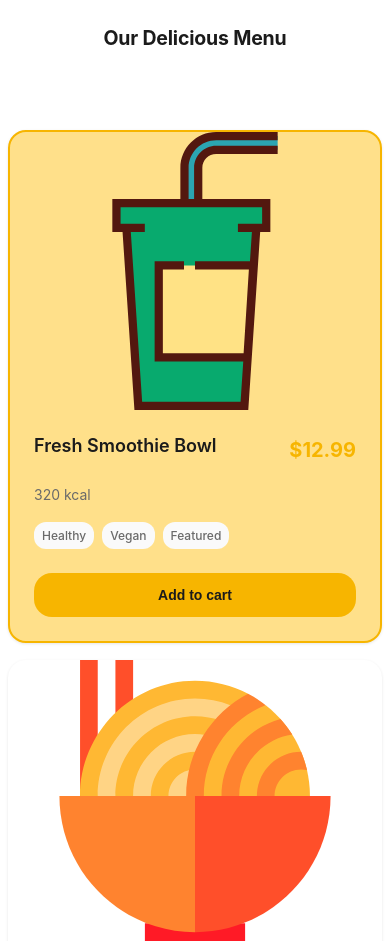
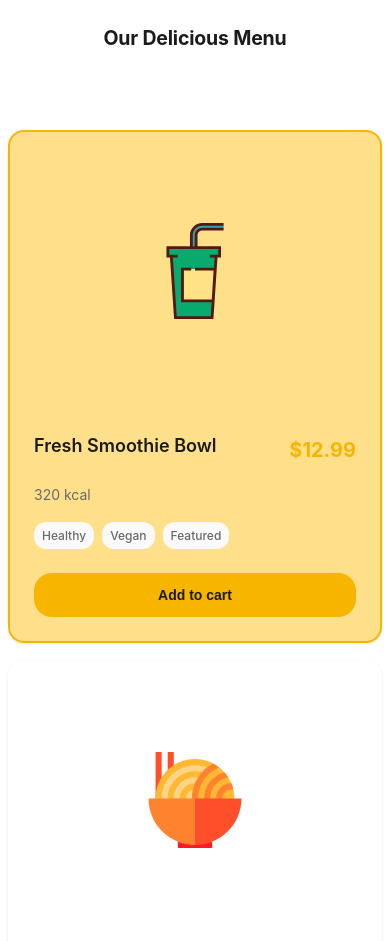
Before and after one commit to mutlukurt/foodfun, a website built with Vite: page index.html in a window 390 px wide. Shown: the part 2780-3721 px from the top of the page. Built offline with nearby package versions, Linux system fonts and the light colour scheme.

Commit message:
Fix image loading issues: implement unified asset management with Vite bundling
- Replace assetUrl utility with assetsMap for consistent asset loading
- Update all components to use getAsset() function
- Add responsive menu card styling with proper aspect ratios
- Remove relative path dependencies that caused GitHub Pages issues
- Ensure all images (menu, avatars, icons, hero) load correctly across environments

```diff
--- a/src/components/About.js
+++ b/src/components/About.js
@@ -1,5 +1,5 @@
 import { prefersReducedMotion } from '../utils.js';
-import { assetUrl } from '../utils/assetUrl';
+import { getAsset } from '../utils/assetsMap';
 
 export class About {
   constructor() {
@@ -38,8 +38,8 @@ export class About {
 
     const image = document.createElement('img');
 
-    // Use assetUrl helper for base-aware about image resolution
-    image.src = assetUrl('plate-mediterranean-salad.svg');
+    // Use getAsset helper for bundled about image resolution
+    image.src = getAsset('plate-mediterranean-salad.svg');
 
     image.alt = 'Fresh Mediterranean salad illustration with greens and veggies';
     image.loading = 'lazy';
--- a/src/components/FloatingIngredients.js
+++ b/src/components/FloatingIngredients.js
@@ -1,4 +1,4 @@
-import { assetUrl } from '../utils/assetUrl';
+import { getAsset } from '../utils/assetsMap';
 
 export class FloatingIngredients {
   constructor() {
@@ -24,8 +24,8 @@ export class FloatingIngredients {
 
   async createIngredientSVG(ingredient) {
     try {
-      // Use assetUrl helper for base-aware SVG resolution
-      const svgUrl = assetUrl(`ing-${ingredient.name}.svg`);
+      // Use getAsset helper for bundled SVG resolution
+      const svgUrl = getAsset(`ing-${ingredient.name}.svg`);
 
       // Try to fetch the SVG file
       const response = await fetch(svgUrl);
--- a/src/components/Hero.js
+++ b/src/components/Hero.js
@@ -1,6 +1,6 @@
 import { smoothScrollTo, prefersReducedMotion } from '../utils.js';
 import { FloatingIngredients } from './FloatingIngredients.js';
-import { assetUrl } from '../utils/assetUrl';
+import { getAsset } from '../utils/assetsMap';
 
 export class Hero {
   constructor() {
@@ -104,8 +104,8 @@ export class Hero {
     // Hero image
     const heroImage = document.createElement('img');
 
-    // Use assetUrl helper for base-aware hero image resolution
-    heroImage.src = assetUrl('hero.svg');
+    // Use getAsset helper for bundled hero image resolution
+    heroImage.src = getAsset('hero.svg');
 
     heroImage.alt = 'Decorative noodles bowl illustration in hero circle';
     heroImage.className = 'hero-image';
--- a/src/components/MenuCarousel.js
+++ b/src/components/MenuCarousel.js
@@ -1,6 +1,6 @@
 import { addToCart, formatPrice, formatCalories } from '../utils.js';
 import menuData from '../data/menu.json';
-import { assetUrl } from '../utils/assetUrl';
+import { getAsset } from '../utils/assetsMap';
 
 export class MenuCarousel {
   constructor() {
@@ -102,20 +102,19 @@ export class MenuCarousel {
     const card = document.createElement('div');
     card.className = `menu-card ${item.featured ? 'featured' : ''}`;
 
-    // Image with base-aware URL
+    // Image with bundled asset URL
     const imageContainer = document.createElement('div');
-    imageContainer.className = 'menu-card-image-container card-media';
+    imageContainer.className = 'menu-card__media';
 
     const image = document.createElement('img');
 
-    // Use assetUrl helper for base-aware image resolution
-    image.src = assetUrl(item.image);
+    // Use getAsset helper for bundled image resolution
+    image.src = getAsset(item.image);
 
     image.alt = `Delicious ${item.title.toLowerCase()} - a mouthwatering dish that showcases our culinary expertise`;
-    image.className = 'menu-card-image';
-    image.width = 800; // logical size for aspect-ratio 4/3
-    image.height = 600;
+    image.className = 'menu-card__img';
     image.loading = 'lazy';
+    image.decoding = 'async';
 
     // Add error handling for images
     image.onerror = () => {
--- a/src/components/Testimonials.js
+++ b/src/components/Testimonials.js
@@ -1,6 +1,6 @@
 import { prefersReducedMotion } from '../utils.js';
 import testimonials from '../data/testimonials.json';
-import { assetUrl } from '../utils/assetUrl';
+import { getAsset } from '../utils/assetsMap';
 
 export class Testimonials {
   constructor() {
@@ -136,8 +136,8 @@ export class Testimonials {
 
     const avatar = document.createElement('img');
 
-    // Use assetUrl helper for base-aware avatar resolution
-    avatar.src = assetUrl(testimonial.avatar);
+    // Use getAsset helper for bundled avatar resolution
+    avatar.src = getAsset(testimonial.avatar);
 
     avatar.alt = `${testimonial.name}, ${testimonial.role} from ${testimonial.location} - customer testimonial avatar`;
     avatar.className = 'testimonial-avatar';
--- a/src/components/WhyUs.js
+++ b/src/components/WhyUs.js
@@ -1,4 +1,4 @@
-import { assetUrl } from '../utils/assetUrl';
+import { getAsset } from '../utils/assetsMap';
 
 export class WhyUs {
   constructor() {
@@ -69,8 +69,8 @@ export class WhyUs {
   createIconImg(src, alt) {
     const img = document.createElement('img');
 
-    // Use assetUrl helper for base-aware icon resolution
-    img.src = assetUrl(src);
+    // Use getAsset helper for bundled icon resolution
+    img.src = getAsset(src);
 
     img.alt = alt;
     img.width = 60;
--- a/src/styles/components.css
+++ b/src/styles/components.css
@@ -467,8 +467,8 @@
 }
 
 .menu-card {
-  background: var(--bg);
-  border-radius: var(--radius);
+  background: #fff;
+  border-radius: 16px;
   overflow: hidden;
   box-shadow: var(--shadow-sm);
   transition: all var(--transition-normal);
@@ -492,15 +492,23 @@
   border-radius: var(--radius);
 }
 
-.menu-card-image {
-  width: 100%;
-  height: 100%;
+.menu-card__media {
+  aspect-ratio: 4/3;
+  border-radius: var(--radius);
+  overflow: hidden;
+  display: grid;
+  place-items: center;
+}
+
+.menu-card__img {
+  width: clamp(96px, 12vw, 140px);
+  height: clamp(96px, 12vw, 140px);
   object-fit: contain;
   display: block;
 }
 
 .menu-card-content {
-  padding: var(--space-md);
+  padding: 1.5rem;
 }
 
 .menu-card-header {
--- a/src/utils/assetUrl.js
+++ /dev/null
@@ -1,48 +0,0 @@
-/**
- * Base-aware asset URL resolver for Vite
- * Uses imported assets from manifest for proper Vite processing
- */
-import * as assets from '../assets/index.js';
-
-// Asset mapping for easy lookup
-const assetMap = {
-  // Menu plates
-  'plate-smoothie.svg': assets.plateSmoothie,
-  'plate-rice-salad.svg': assets.plateRiceSalad,
-  'plate-steak.svg': assets.plateSteak,
-  'plate-beef-noodles.svg': assets.plateBeefNoodles,
-  'plate-avocado-bowl.svg': assets.plateAvocadoBowl,
-  'plate-mediterranean-salad.svg': assets.plateMediterraneanSalad,
-  'plate-tomato-soup.svg': assets.plateTomatoSoup,
-  'plate-salmon.svg': assets.plateSalmon,
-
-  // Avatars
-  'avatar-salah.svg': assets.avatarSarah,
-  'avatar-mina.svg': assets.avatarMichael,
-  'avatar-ethan.svg': assets.avatarEmily,
-
-  // Icons
-  'ic-fresh.svg': assets.icFresh,
-  'ic-offer.svg': assets.icOffer,
-  'ic-delivery.svg': assets.icDelivery,
-
-  // Other images
-  'hero.svg': assets.hero,
-  'favicon.svg': assets.favicon,
-
-  // Ingredients
-  'ing-avocado.svg': assets.ingAvocado,
-  'ing-tomato.svg': assets.ingTomato,
-  'ing-lemon.svg': assets.ingLemon,
-  'ing-herb.svg': assets.ingHerb,
-};
-
-export const assetUrl = (file) => {
-  if (assetMap[file]) {
-    return assetMap[file];
-  }
-
-  // Fallback for any unmapped assets
-  console.warn(`Asset not found in manifest: ${file}`);
-  return new URL(`./assets/${file}`, import.meta.url).href;
-};
--- /dev/null
+++ b/src/utils/assetsMap.js
@@ -0,0 +1,11 @@
+const files = import.meta.glob('../assets/*.{svg,png,jpg,jpeg,webp}', { eager: true, as: 'url' });
+
+export function getAsset(filename) {
+  const key = `../assets/${filename}`;
+  const url = files[key];
+  if (!url) {
+    console.warn('[assets] Missing asset:', filename);
+    return '';
+  }
+  return url;
+}
```
Also changed, not shown: dist/assets/index-DH20B-HV.css (deleted), dist/index.html.
